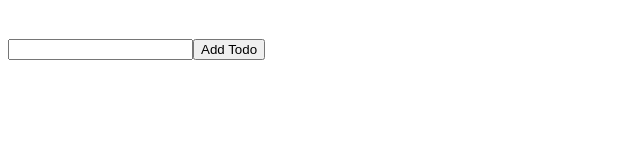
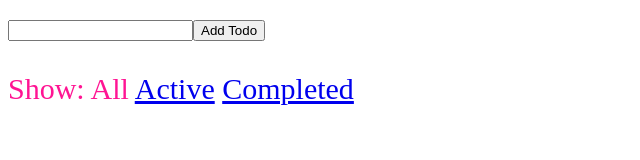
Before and after one commit to Godi13/LearnRedux, a React app: page / in a window 1280 px wide. Shown: the whole page, without its empty margins (0-640 px from the left). Built offline with nearby package versions, Linux system fonts and the light colour scheme.

Commit message:
simpleAppTodoChangeFilter

```diff
--- a/src/index.js
+++ b/src/index.js
@@ -72,9 +72,59 @@ const todoApp = combineReducers({
 
 const store = createStore(todoApp);
 
+const FilterLink = ({
+  filter,
+  currentFilter,
+  children
+}) => {
+  if (filter === currentFilter) {
+    return <span>{children}</span>;
+  }
+
+  return (
+    <a href='#'
+      onClick={e => {
+        e.preventDefault();
+        store.dispatch({
+          type: 'SET_VISIBILITY_FILTER',
+          filter
+        });
+      }}
+    >
+      {children}
+    </a>
+  );
+};
+
+const getVisibleTodos = (
+  todos,
+  filter
+) => {
+  switch (filter) {
+    case 'SHOW_ALL':
+      return todos;
+    case 'SHOW_COMPLETED':
+      return todos.filter(
+        t => t.completed
+      );
+    case 'SHOW_ACTIVE':
+      return todos.filter(
+        t => !t.completed
+      )
+  }
+}
+
 let nextTodoId = 0;
 class TodoApp extends Component {
   render() {
+    const {
+      todos,
+      visibilityFilter
+    } = this.props;
+    const visibleTodos = getVisibleTodos(
+      todos,
+      visibilityFilter
+    );
     return (
       <div>
         <input ref={node => {
@@ -91,7 +141,7 @@ class TodoApp extends Component {
           Add Todo
         </button>
         <ul>
-          {this.props.todos.map(todo =>
+          {visibleTodos.map(todo =>
             <li key={todo.id}
                 onClick={() => {
                   store.dispatch({
@@ -109,6 +159,30 @@ class TodoApp extends Component {
             </li>
           )}
         </ul>
+        <p>
+          Show:
+          {' '}
+          <FilterLink
+            filter='SHOW_ALL'
+            currentFilter={visibilityFilter}
+          >
+            All
+          </FilterLink>
+          {' '}
+          <FilterLink
+            filter='SHOW_ACTIVE'
+            currentFilter={visibilityFilter}
+          >
+            Active
+          </FilterLink>
+          {' '}
+          <FilterLink
+            filter='SHOW_COMPLETED'
+            currentFilter={visibilityFilter}
+          >
+            Completed
+          </FilterLink>
+        </p>
       </div>
     );
   }
@@ -117,7 +191,7 @@ class TodoApp extends Component {
 const render = () => {
   ReactDOM.render(
     <TodoApp
-      todos={store.getState().todos}
+      {...store.getState()}
     />,
     document.getElementById('root')
   );
--- a/src/style.css
+++ b/src/style.css
@@ -1,4 +1,4 @@
 body {
   color: deeppink;
-  font-size: 50px;
+  font-size: 30px;
 }
```
